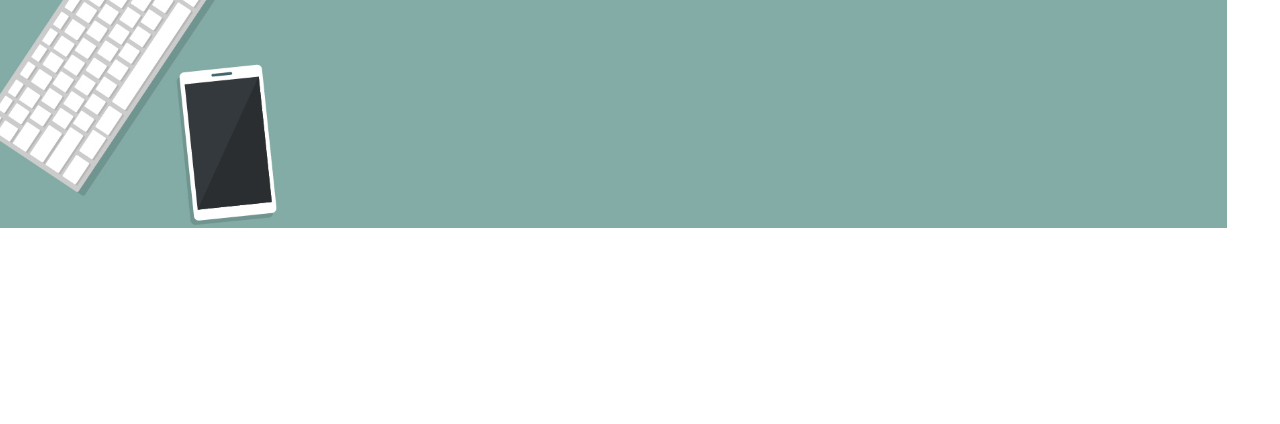
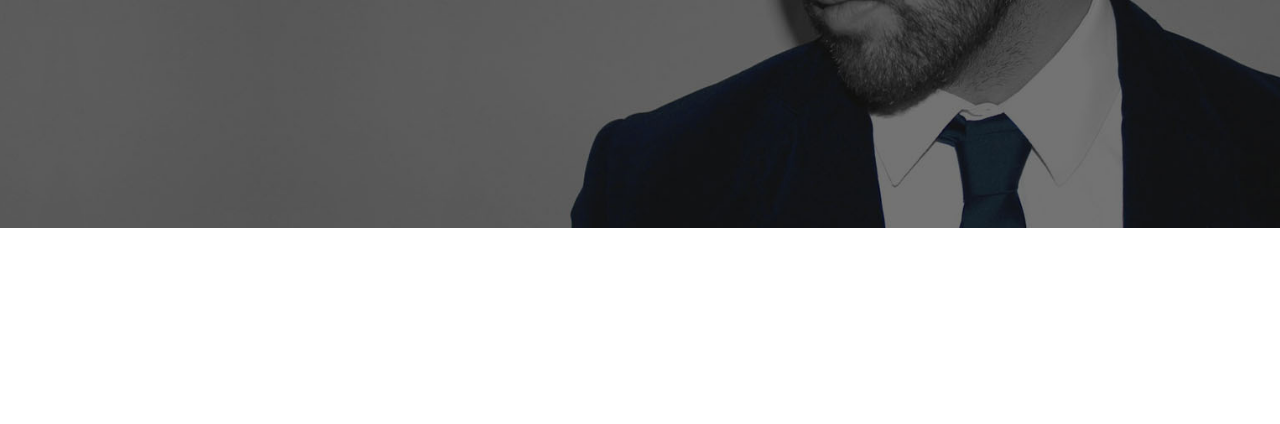
Before and after one commit to mouzamps/own-portfolio, a website: page index.html in a window 1280 px wide. Shown: the part 376-800 px from the top of the page. Drawn offline with nearby package versions, Linux system fonts and the light colour scheme.

Commit message:
fixed banner image

```diff
--- a/public/css/styles.css
+++ b/public/css/styles.css
@@ -40,7 +40,7 @@ transition:.5s ease-in-out;
 -ms-transition:.5s ease-in-out;
 }
 .banner{
-background:url(../images/banner2.png) no-repeat 0px 0px;
+background:url(../images/banner.jpg) no-repeat 0px 0px;
 background-size:cover;
 -webkit-background-size:cover;
 -moz-background-size:cover;
@@ -51,7 +51,7 @@ min-height:680px;
   margin-bottom: 10.6em
 }
 .banner1{
-background:url(../images/banner2.png) no-repeat 0px 0px;
+background:url(../images/banner.jpg) no-repeat 0px 0px;
 background-size:cover;
 -webkit-background-size:cover;
 -moz-background-size:cover;
@@ -981,7 +981,7 @@ filter: alpha(opacity=0);
 .banner {
   min-height: 630px;
   margin-bottom: 10.9em;
-      background: url(../images/banner2.png) no-repeat -62px 0px;
+      background: url(../images/banner.jpg) no-repeat -62px 0px;
   background-size: cover;
   -webkit-background-size: cover;
   -moz-background-size: cover;
```
